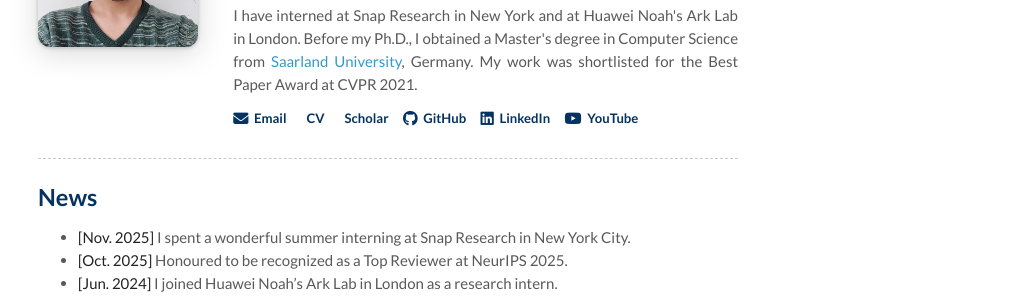
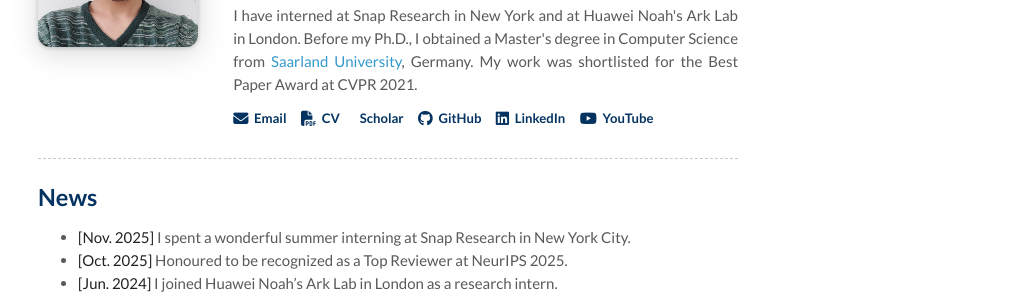
Before and after one commit to miraymen/miraymen.github.io, a Jekyll site: the page built from index.md, in a window 1280 px wide. Shown: the part 294-592 px from the top of the page, without its empty margins (252-1277 px from the left). Built offline with Jekyll 4.4.1, drawn with Linux system fonts in a browser that asks for light colours; a style sheet for code colours, icons or effects is not loaded; our own code applies the rules of GitHub Pages for plain Markdown files.

Commit message:
Use PDF document icon for CV link

```diff
--- a/_layouts/homepage.html
+++ b/_layouts/homepage.html
@@ -87,7 +87,7 @@
             {% endif %}
 
             {% if site.cv_link %}
-            <a href="{{ site.cv_link }}"><i class="ai ai-cv"></i>CV</a>
+            <a href="{{ site.cv_link }}"><i class="fas fa-file-pdf"></i>CV</a>
             {% endif %}
 
             {% if site.google_scholar %}
```
